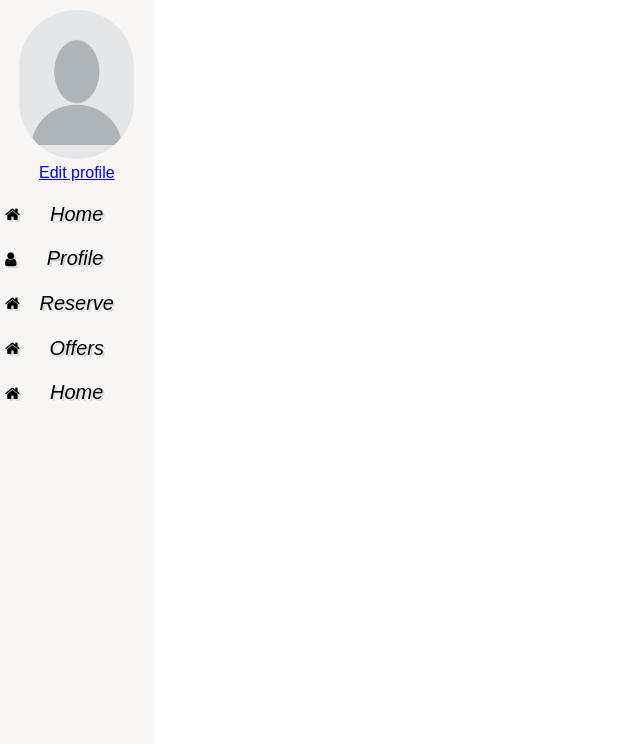
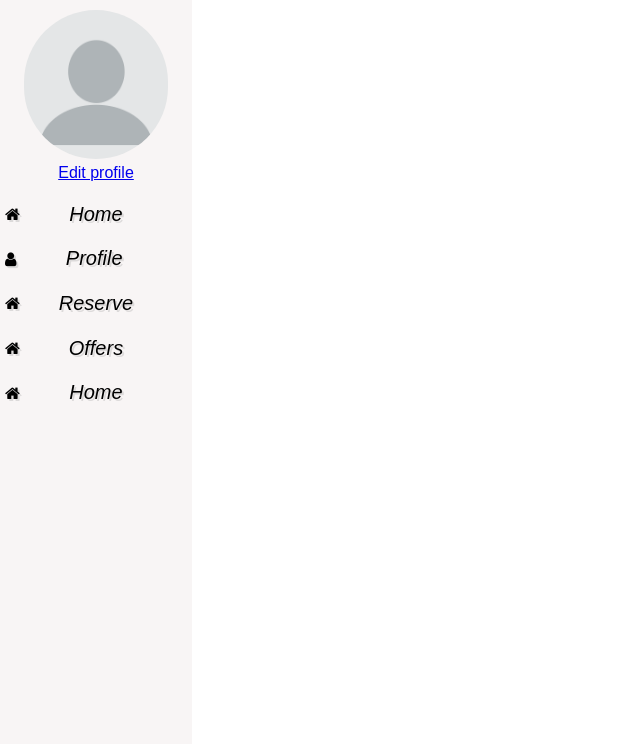
Before and after one commit to SeifA7mad/Utopia-Clinc-website-, a PHP site: page /admin/dashboard.html in a window 1280 px wide. Shown: the part 56-800 px from the top of the page, without its empty margins (0-640 px from the left). Run offline with PHP 8.4, Linux system fonts and the light colour scheme.

Commit message:
Update styles.css

```diff
--- a/Utopia Clinic (website)/includes/styles.css
+++ b/Utopia Clinic (website)/includes/styles.css
@@ -44,7 +44,7 @@ header .head-dashboard .toggleNav div {
 
 nav .side-nav {
     background-color: rgb(248, 245, 245);
-    width: 12%;
+    width: 15%;
     float: left;
     height: 93vh;
     display: flex;
```
